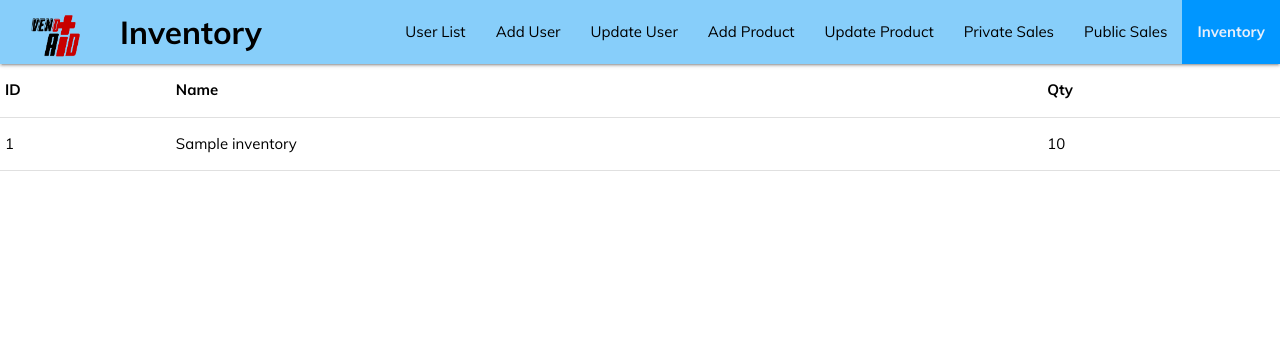
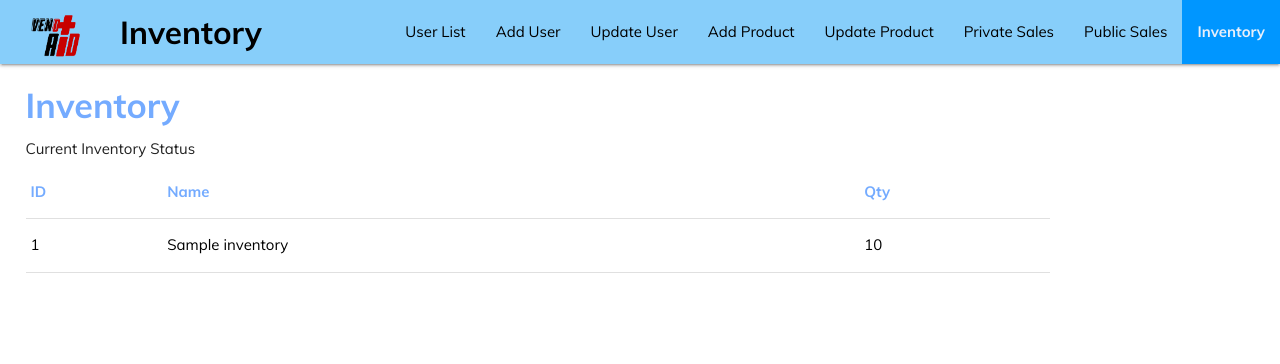
Before and after one commit to Tsukimiyu/vendaid, a PHP site: page /Inventory.php in a window 1280 px wide. Shown: the top 364 px of the page. Run offline with PHP 8.4, Linux system fonts and the light colour scheme; tables that the repository leaves empty or names only in its code hold one stand-in row (values such as "Sample post").

Commit message:
Add files via upload

```diff
--- a/Inventory.php
+++ b/Inventory.php
@@ -15,6 +15,24 @@
       padding: 0;
 
  }
+
+ table {
+      margin: 5px;
+      margin-left: 2%;
+      width: 80%;
+    }
+ .headertitle{
+  color: #74ABFF;
+margin-left: 2%;
+font-weight: bold;
+    }
+    th {
+      color: #74ABFF;
+    }
+   .headersub{
+margin-left: 2%;
+    }
+
   </style>
   <title>Inventory</title>
 </head>
@@ -35,7 +53,10 @@
       </ul>
     </div>
   </nav>
-  <?php $conn = mysqli_connect('localhost', 'root', 'admin', 'database');
+
+ <h4 class="headertitle">  Inventory </h4>
+  <p class="headersub"> Current Inventory Status</p>
+  <?php $conn = mysqli_connect('localhost', 'gypsy', 'admin', 'database');
 $sql = "SELECT ID, name, Qty FROM inventory";
 $result = $conn->query($sql);
 
```
